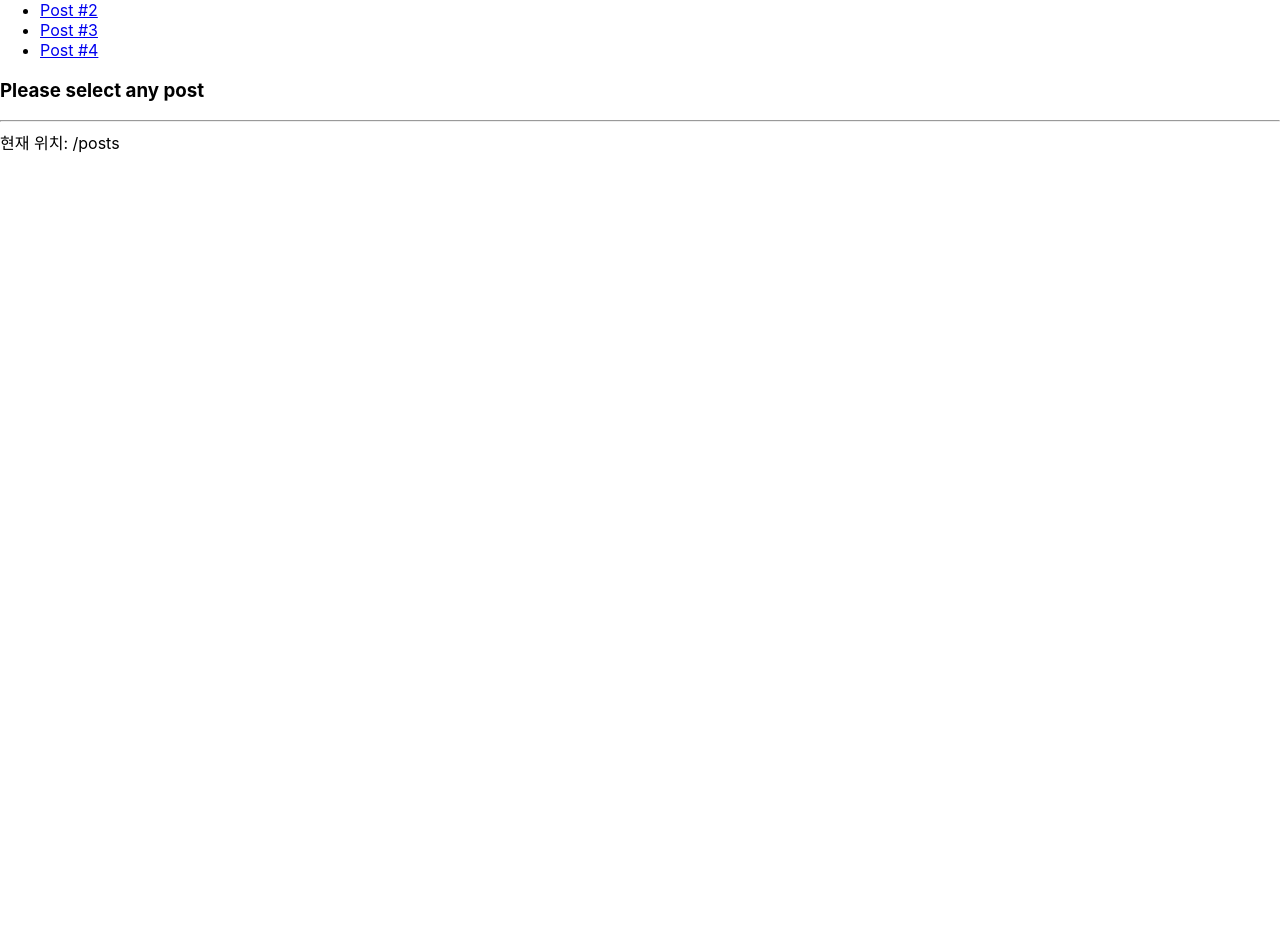
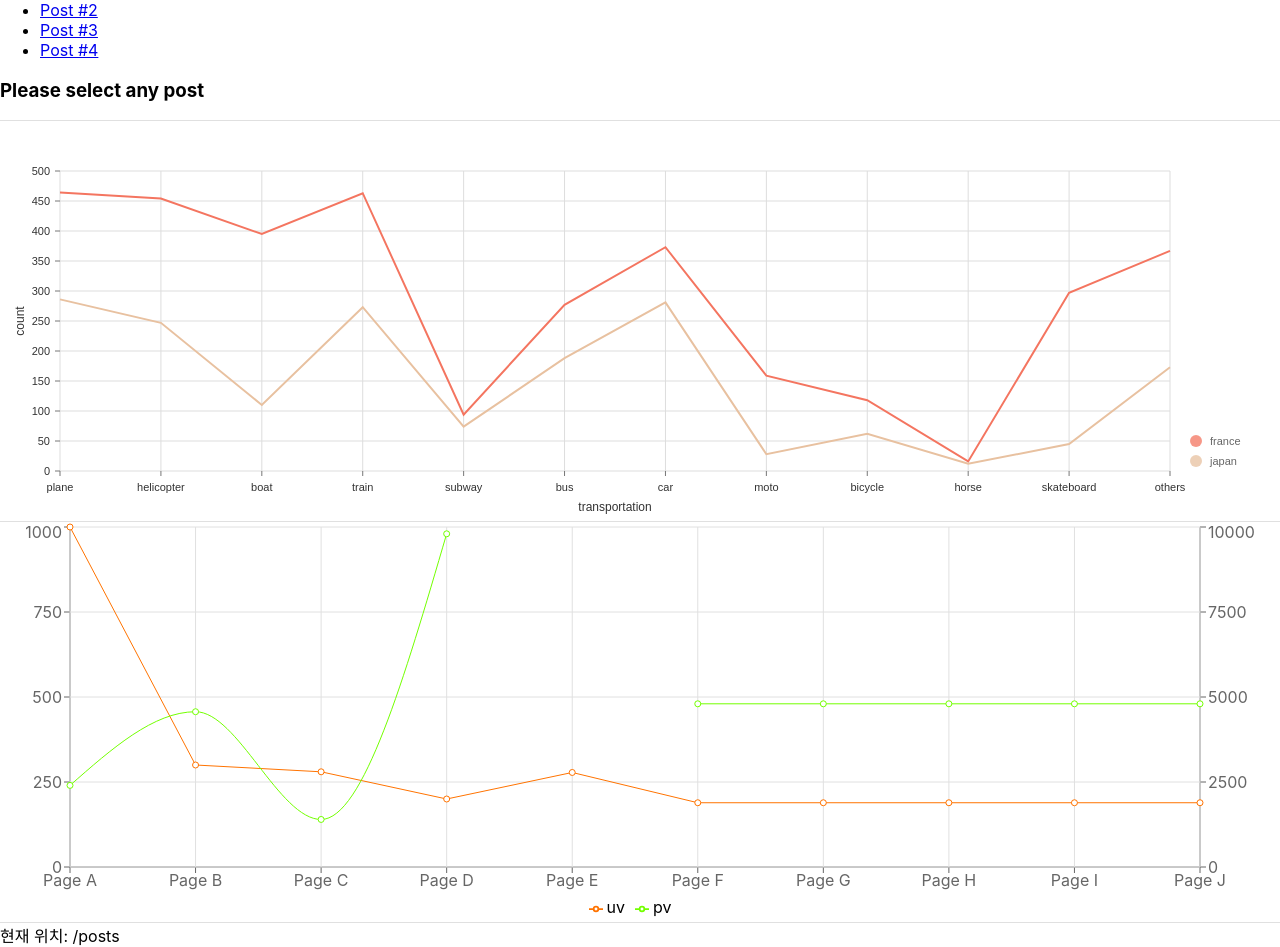
Before and after one commit to chinjja/react-router-demo, a React (Create React App) app: page /posts in a window 1280 px wide. Shown: the part 222-1169 px from the top of the page. Before the commit the page ends 800 px from the top, so only its background shows below. Built offline with nearby package versions, Linux system fonts and the light colour scheme.

Commit message:
Chart test

```diff
--- a/package.json
+++ b/package.json
@@ -7,6 +7,7 @@
   "dependencies": {
     "@material-ui/core": "^4.11.0",
     "@material-ui/icons": "^4.9.1",
+    "@nivo/line": "^0.62.0",
     "@testing-library/jest-dom": "^4.2.4",
     "@testing-library/react": "^9.5.0",
     "@testing-library/user-event": "^7.2.1",
@@ -16,6 +17,7 @@
     "@types/react": "^16.9.46",
     "@types/react-dom": "^16.9.8",
     "@types/react-router-dom": "^5.1.5",
+    "@types/recharts": "^1.8.14",
     "clsx": "^1.1.1",
     "electron-is-dev": "^1.2.0",
     "query-string": "^6.13.1",
@@ -23,6 +25,7 @@
     "react-dom": "^16.13.1",
     "react-router-dom": "^5.2.0",
     "react-scripts": "3.4.3",
+    "recharts": "^1.8.5",
     "typescript": "^3.7.5"
   },
   "devDependencies": {
--- a/src/App.tsx
+++ b/src/App.tsx
@@ -1,8 +1,9 @@
 import React from 'react';
 import { Route } from 'react-router-dom';
-import { Home, About, Posts } from './pages';
+import { Home, About, Posts, NivoChart, ReChart } from './pages';
 import Menu from './components/Menu';
 import ShowPageInfo from './components/ShowPageInfo';
+import { Divider } from '@material-ui/core';
 
 class App extends React.Component {
   render() {
@@ -12,7 +13,11 @@ class App extends React.Component {
         <Route exact path='/' component={Home}/>
         <Route path='/about/:name?' component={About}/>
         <Route path="/posts" component={Posts}/>
-        <hr/>
+        <Divider />
+        <NivoChart />
+        <Divider />
+        <ReChart />
+        <Divider />
         <ShowPageInfo/>
       </div>
     );
--- /dev/null
+++ b/src/pages/NivoChart.tsx
@@ -0,0 +1,107 @@
+import React from 'react';
+import { ResponsiveLine, Serie } from '@nivo/line';
+
+const data: Serie[] = [
+    {
+        id: 'japan',
+        data: [
+            { x: 'plane', y: 286 },
+            { x: 'helicopter', y: 247 },
+            { x: 'boat', y: 110 },
+            { x: 'train', y: 273 },
+            { x: 'subway', y: 74 },
+            { x: 'bus', y: 188 },
+            { x: 'car', y: 281 },
+            { x: 'moto', y: 28 },
+            { x: 'bicycle', y: 62 },
+            { x: 'horse', y: 12 },
+            { x: 'skateboard', y: 45 },
+            { x: 'others', y: 173 },
+        ]
+    },
+    {
+        id: 'france',
+        data: [
+            { x: 'plane', y: 178 },
+            { x: 'helicopter', y: 207 },
+            { x: 'boat', y: 285 },
+            { x: 'train', y: 190 },
+            { x: 'subway', y: 20 },
+            { x: 'bus', y: 89 },
+            { x: 'car', y: 92 },
+            { x: 'moto', y: 131 },
+            { x: 'bicycle', y: 56 },
+            { x: 'horse', y: 4 },
+            { x: 'skateboard', y: 252 },
+            { x: 'others', y: 194 },
+        ]
+    }
+]
+const MyResponsiveLine = () => (
+    <div style={{
+        height: 400
+    }}>
+        <ResponsiveLine
+            data={data}
+            margin={{ top: 50, right: 110, bottom: 50, left: 60 }}
+            xScale={{ type: 'point' }}
+            yScale={{ type: 'linear', min: 'auto', max: 'auto', stacked: true }}
+            axisTop={null}
+            axisRight={null}
+            axisBottom={{
+                orient: 'bottom',
+                tickSize: 5,
+                tickPadding: 5,
+                tickRotation: 0,
+                legend: 'transportation',
+                legendOffset: 36,
+                legendPosition: 'middle'
+            }}
+            axisLeft={{
+                orient: 'left',
+                tickSize: 5,
+                tickPadding: 5,
+                tickRotation: 0,
+                legend: 'count',
+                legendOffset: -40,
+                legendPosition: 'middle'
+            }}
+            colors={{ scheme: 'nivo' }}
+            pointSize={10}
+            pointColor={{ theme: 'background' }}
+            pointBorderWidth={2}
+            pointBorderColor={{ from: 'serieColor' }}
+            pointLabel='y'
+            pointLabelYOffset={-12}
+            useMesh={true}
+            legends={[
+                {
+                    anchor: 'bottom-right',
+                    direction: 'column',
+                    justify: false,
+                    translateX: 100,
+                    translateY: 0,
+                    itemsSpacing: 0,
+                    itemDirection: 'left-to-right',
+                    itemWidth: 80,
+                    itemHeight: 20,
+                    itemOpacity: 0.75,
+                    symbolSize: 12,
+                    symbolShape: 'circle',
+                    symbolBorderColor: 'rgba(0, 0, 0, .5)',
+                    effects: [
+                        {
+                            on: 'hover',
+                            style: {
+                                itemBackground: 'rgba(0, 0, 0, .03)',
+                                itemOpacity: 1
+                            }
+                        }
+                    ]
+                }
+            ]}
+        />
+    </div>
+);
+
+export default MyResponsiveLine;
--- /dev/null
+++ b/src/pages/ReChart.tsx
@@ -0,0 +1,39 @@
+import React from 'react';
+import { LineChart, XAxis, Tooltip, CartesianGrid, Line, YAxis, ResponsiveContainer, Legend } from 'recharts';
+
+export default class MyReChart extends React.Component {
+    render() {
+        const data = [
+            { name: 'Page A', uv: 1000, pv: 2400, amt: 2400, uvError: [75, 20] },
+            { name: 'Page B', uv: 300, pv: 4567, amt: 2400, uvError: [90, 40] },
+            { name: 'Page C', uv: 280, pv: 1398, amt: 2400, uvError: 40 },
+            { name: 'Page D', uv: 200, pv: 9800, amt: 2400, uvError: 20 },
+            { name: 'Page E', uv: 278, pv: null, amt: 2400, uvError: 28 },
+            { name: 'Page F', uv: 189, pv: 4800, amt: 2400, uvError: [90, 20] },
+            { name: 'Page G', uv: 189, pv: 4800, amt: 2400, uvError: [28, 40] },
+            { name: 'Page H', uv: 189, pv: 4800, amt: 2400, uvError: 28 },
+            { name: 'Page I', uv: 189, pv: 4800, amt: 2400, uvError: 28 },
+            { name: 'Page J', uv: 189, pv: 4800, amt: 2400, uvError: [15, 60] },
+          ];
+        return (
+            <ResponsiveContainer
+                width='100%'
+                height={400}
+            >
+                <LineChart
+                    data={data}
+                    margin={{ top: 5, right: 20, left: 10, bottom: 5 }}
+                >
+                    <XAxis dataKey='name' tickCount={10} />
+                    <YAxis yAxisId={0} orientation='left' />
+                    <YAxis yAxisId={1} orientation='right' />
+                    <Tooltip />
+                    <CartesianGrid stroke='#e0e0e0' />
+                    <Line dataKey='uv' stroke='#ff7300' yAxisId={0} />
+                    <Line type='monotone' dataKey='pv' stroke='#73ff00' yAxisId={1} />
+                    <Legend />
+                </LineChart>
+            </ResponsiveContainer>
+        )
+    }
+}
--- a/src/pages/index.tsx
+++ b/src/pages/index.tsx
@@ -2,3 +2,5 @@ export { default as Home } from './Home';
 export { default as About } from './About';
 export { default as Post} from './Post';
 export { default as Posts } from './Posts';
+export { default as NivoChart} from './NivoChart';
+export { default as ReChart} from './ReChart';
```
Also changed, not shown: 1 other file (tests, documents, lock files or other folders).
